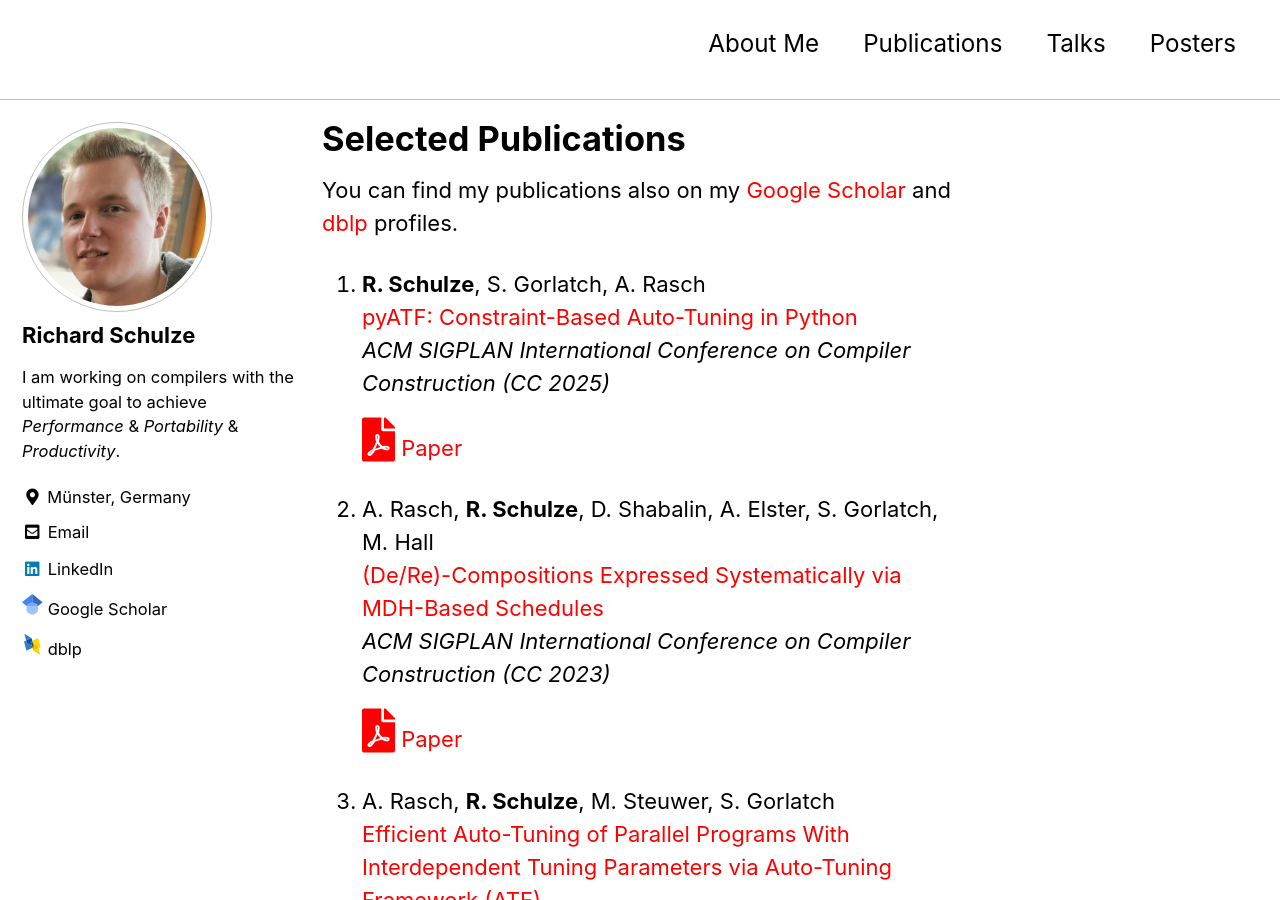
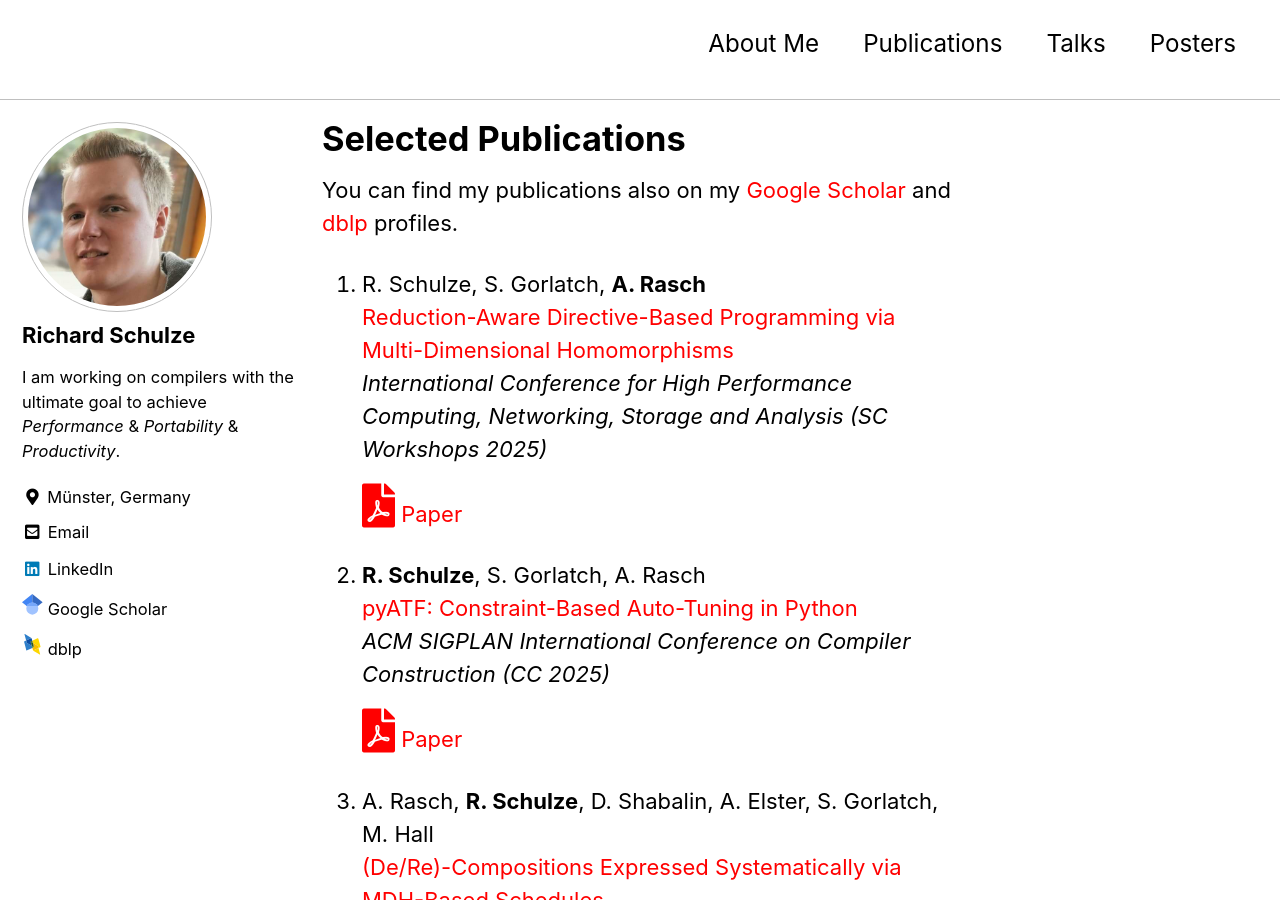
Before and after one commit to richardschulze/richardschulze.github.io, a Jekyll site: the page built from publications.md, in a window 1280 px wide and 900 px high. Built offline with Jekyll 4.4.1, drawn with Linux system fonts in a browser that asks for light colours; cached includes are drawn as plain includes; our own code applies the rules of GitHub Pages for plain Markdown files.

Commit message:
Add SC'25 paper

```diff
--- a/publications.md
+++ b/publications.md
@@ -6,6 +6,11 @@ author_profile: true
 # Selected Publications
 
 You can find my publications also on my [Google Scholar](https://scholar.google.de/citations?user=_E9XYscAAAAJ&hl=de&oi=ao) and [dblp](https://dblp.org/pid/236/3029.html) profiles.
+
+1.  R. Schulze, S. Gorlatch, **A. Rasch** \\
+    [Reduction-Aware Directive-Based Programming via Multi-Dimensional Homomorphisms](https://dl.acm.org/doi/10.1145/3731599.3767572) \\
+    *International Conference for High Performance Computing, Networking, Storage and Analysis (SC Workshops 2025)*\\
+    <a href="../assets/files/paper/sc25/paper.pdf"><i class="fas fa-file-pdf" style="color: red; font-size: 2em; padding-top: .4em"></i></a> [Paper](../assets/files/paper/sc25/paper.pdf)
 
 1.  **R. Schulze**, S. Gorlatch, A. Rasch \\
     [pyATF: Constraint-Based Auto-Tuning in Python](https://dl.acm.org/doi/10.1145/3708493.3712682) \\
```
Also changed, not shown: 1 other file.
